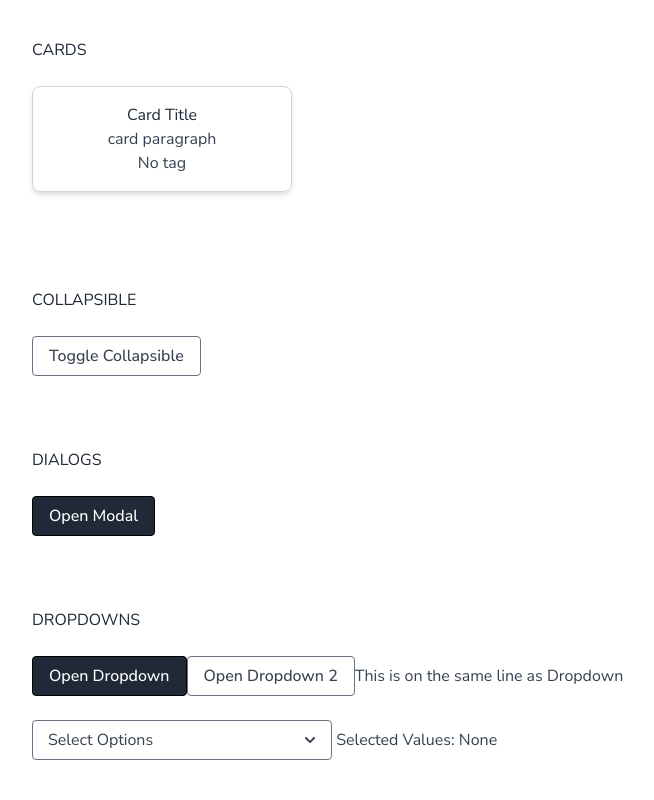
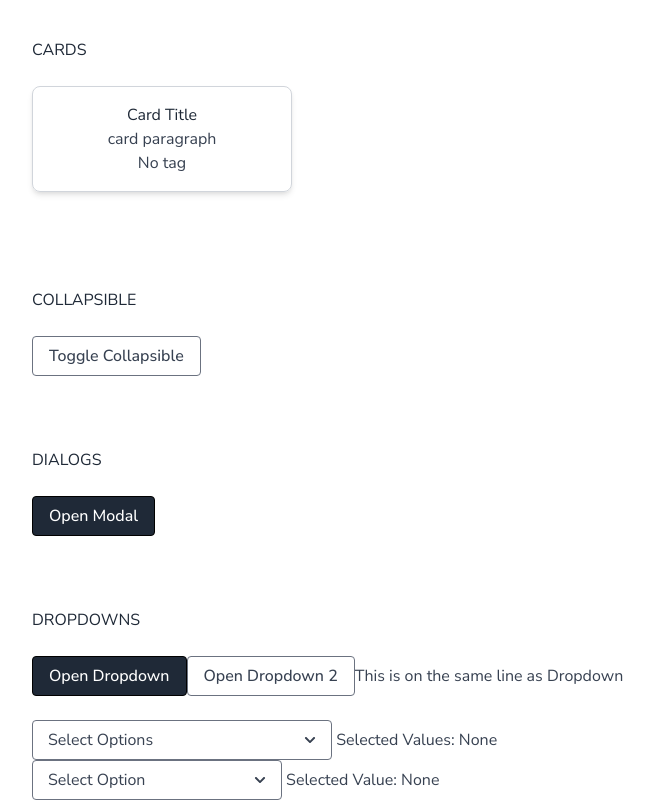
Before and after one commit to FeroHriadel/ncss-react, a React (Vite) app: page /test in a window 1280 px wide. Shown: the part 921-1721 px from the top of the page, without its empty margins (208-862 px from the left). Before the commit the page ends 1681 px from the top, so only its background shows below. Built offline with nearby package versions, Linux system fonts and the light colour scheme.

Commit message:
Select inline-block fix

```diff
--- a/src/components/dropdowns/Select.css
+++ b/src/components/dropdowns/Select.css
@@ -2,6 +2,7 @@
 
 .select-wrapper {
   position: relative;
+  display: inline-block;
 }
 
 .select-trigger-custom {
--- a/src/pages/TestPage.tsx
+++ b/src/pages/TestPage.tsx
@@ -11,11 +11,13 @@ import Container from "../components/wrappers/Container";
 import Modal from "../components/dialogs/Modal";
 import Dropdown, { type DropdownHandle } from "../components/dropdowns/Dropdown";
 import MultiSelect from "../components/dropdowns/MultiSelect";
+import Select from "../components/dropdowns/Select";
 
 
 export default function TestPage() {
   const dropdownRef = useRef<DropdownHandle>(null);
   const [multiselectValues, setMultiselectValues] = useState<string[]>([]);
+  const [selectValue, setSelectValue] = useState<string | null>(null);
 
   return (
     <Container className="px-4 pt-24">
@@ -170,6 +172,19 @@ export default function TestPage() {
       {' '}
       <span className="mt-2">Selected Values: {multiselectValues.join(', ') || 'None'}</span>
       <Break amount={1} />
+      {/* Dropdowns - (Select) */}
+      <Select
+        width="250px"
+        options={[
+          { value: 's1', displayValue: 'Select 1' },
+          { value: 's2', displayValue: 'Select 2' },
+          { value: 's3', displayValue: 'Select 3' },
+          { value: 's4', displayValue: 'Select 4' },
+        ]}
+        onChange={(selectedOption) => { setSelectValue(selectedOption); }}
+        className="mt-6"
+      />
+      <span className="m-2"> Selected Value: {selectValue || 'None'}</span>
 
     </Container>
   );
```
